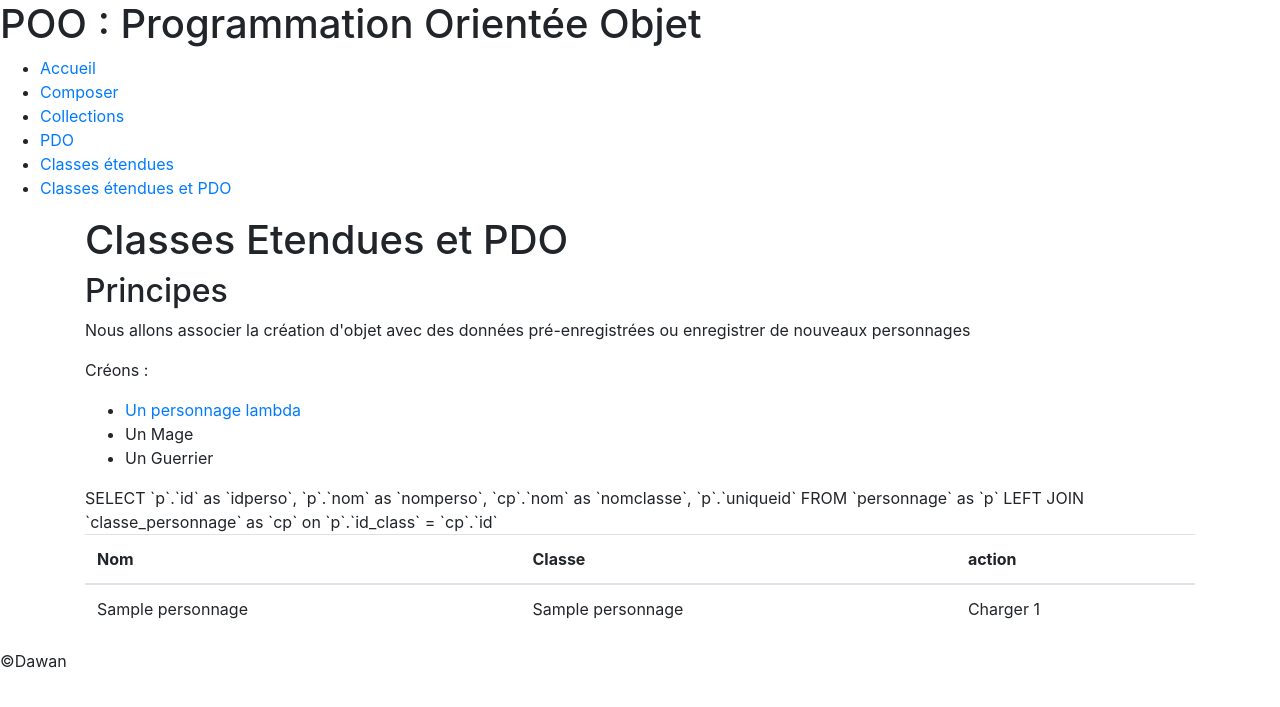
After one commit to nicoduflot/php-avance-2020-11-16, a PHP site: page /classesetpdo.php in a window 1280 px wide. The commit adds this page. Shown: the top 707 px of the page. Run offline with PHP 8.4, Linux system fonts and the light colour scheme; tables that the repository leaves empty or names only in its code hold one stand-in row (values such as "Sample post").

Commit message:
assocoiation pdo et classe etendue

```diff
--- a/classesetendues.php
+++ b/classesetendues.php
@@ -40,7 +40,7 @@ use Gam\Guerrier;
                 <?php
                 $perso1 = new Mage("Froideval", new Arme("Epée", 2));
                 $perso2 = new Guerrier("Simean", new Arme("Lance", 1));
-                //print_r($perso2);
+                print_r($perso2);
                 ?>
             </pre>
             <p>
--- /dev/null
+++ b/classesetpdo.php
@@ -0,0 +1,97 @@
+<?php
+require "vendor/autoload.php";
+use Gam\Personnage;
+use Gam\Arme;
+use Gam\Mage;
+use Gam\Guerrier;
+?>
+<!DOCTYPE HTML>
+<html>
+<head>
+    <meta charset="utf-8" />
+    <title>Php Avancé</title>
+    <?php
+    include "./src/includes/headCalls.php";
+    ?>
+</head>
+<body>
+<header>
+    <h1>POO : Programmation Orientée Objet</h1>
+</header>
+<nav>
+    <?php
+    include "./src/includes/navigation.php";
+    ?>
+</nav>
+<main class="container">
+    <section class="row">
+        <article class="col-lg-12">
+            <h1>Classes Etendues et PDO</h1>
+            <h2>Principes</h2>
+            <p>
+                Nous allons associer la création d'objet avec des données
+                pré-enregistrées ou enregistrer de nouveaux personnages
+            </p>
+            <p>
+                Créons :
+            </p>
+            <ul>
+                <li><a href="./src/includes/creaPerso.php?classe=Personnage">Un personnage lambda</a></li>
+                <li>Un Mage</li>
+                <li>Un Guerrier</li>
+            </ul>
+            <?php
+            try {
+                $bdd = new PDO("mysql:host=localhost;dbname=php-avance;charset=utf8",
+                    "root",
+                    "", array(PDO::ATTR_ERRMODE, PDO::ERRMODE_EXCEPTION));
+                //$bdd->
+            }catch(Exception $e){
+                die("Erreur connexion : " . $e->getMessage());
+            }
+
+            $sql =  "SELECT".
+                " `p`.`id` as `idperso`, `p`.`nom` as `nomperso`, `cp`.`nom` as `nomclasse`, `p`.`uniqueid` ".
+                " FROM ".
+                "   `personnage` as `p` LEFT JOIN ".
+                "   `classe_personnage` as `cp` on ".
+                "   `p`.`id_class` = `cp`.`id`";
+            echo $sql."<br />";
+            $req = $bdd->prepare($sql);
+            $req->execute() or die(print_r($bdd->errorInfo()));
+            ?>
+            <div style="max-height: 200px;overflow: auto">
+                <table class="table">
+                    <thead>
+                    <tr>
+                        <th>Nom</th>
+                        <th>Classe</th>
+                        <th>action</th>
+                    </tr>
+                    </thead>
+                    <tbody>
+                    <?php
+                    while ($donnees = $req->fetch()){
+                        ?>
+                        <tr id="<?php echo $donnees["idperso"]; ?>">
+                            <td><?php echo $donnees["nomperso"]; ?></td>
+                            <td><?php echo $donnees["nomclasse"]; ?></td>
+                            <td>Charger <?php echo $donnees["uniqueid"]; ?></td>
+                        </tr>
+                        <?php
+                    }
+                    ?>
+                    </tbody>
+                </table>
+            </div>
+            <?php
+            $req->closeCursor();
+            ?>
+        </article>
+    </section>
+</main>
+<footer>
+    &copy;Dawan
+</footer>
+</body>
+</html>
--- a/src/includes/navigation.php
+++ b/src/includes/navigation.php
@@ -4,4 +4,5 @@
     <li><a href="./collections.php">Collections</a> </li>
     <li><a href="./pdo.php">PDO</a></li>
     <li><a href="./classesetendues.php">Classes étendues</a></li>
+    <li><a href="./classesetpdo.php">Classes étendues et PDO</a></li>
 </ul>
```
Also changed, not shown: pdo.php (+48 -1 lines), src/Jeucombat/Guerrier.php (+2 -19 lines), src/Jeucombat/Mage.php (+1 -17 lines), src/Jeucombat/Personnage.php (+59 -5 lines).
